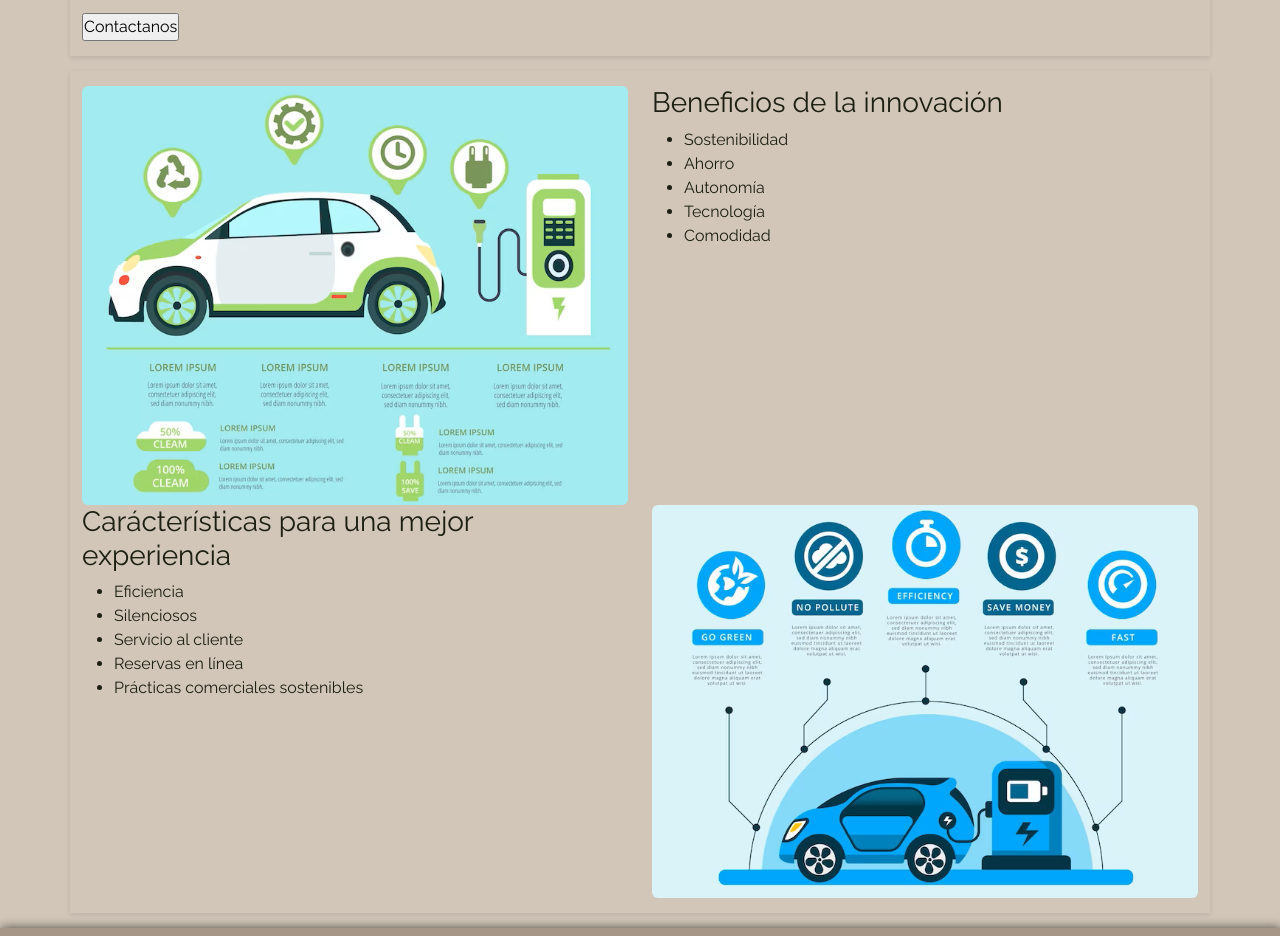
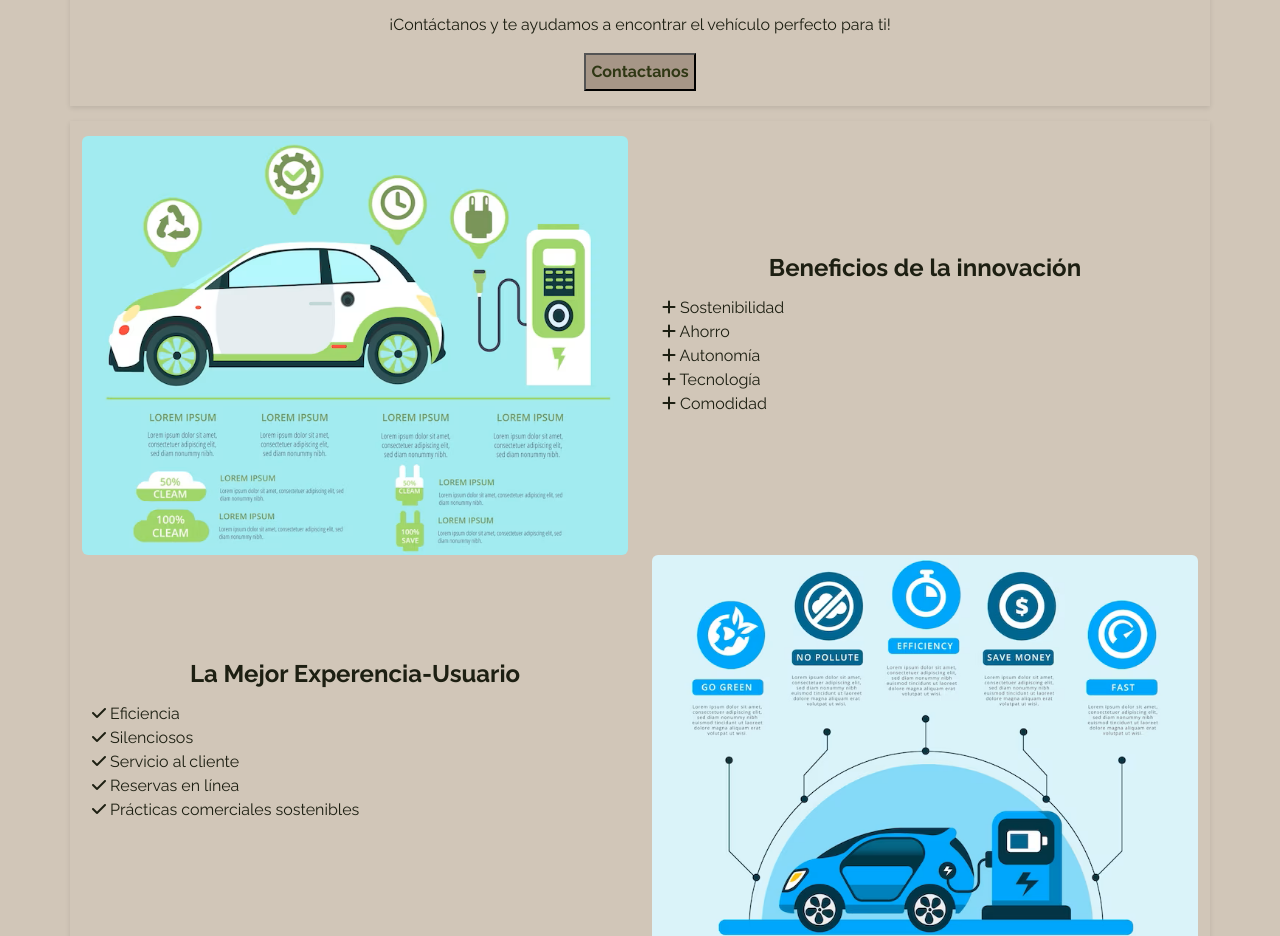
Before and after one commit to FranciscoCuminiLondero/PreEntrega3-CuminiLondero, a plain HTML site: page pages/about-us.html in a window 1280 px wide. Shown: the part 806-1742 px from the top of the page. Drawn offline with nearby package versions, Linux system fonts and the light colour scheme.

Commit message:
Le damos estilos a la página NOSOTROS

```diff
--- a/pages/about-us.html
+++ b/pages/about-us.html
@@ -54,20 +54,20 @@
     <!-- Start MAIN -->
     <main>
         <section class="container-md">
-            <article class="row">
+            <article class="about-us row">
                 <div class="col-12">
                     <img class="img-fluid float-start rounded-end" src="../img/images-about-us/hombre-alquilando-auto.png" alt="Hombre alquilando auto">
                 </div>
-                <div class="col">
+                <div class="col-12">
                     <p>
                         ElectricWheels es una empresa de alquiler de autos eléctricos comprometida con el medio ambiente y la movilidad sostenible. Nuestra misión es ayudar a reducir la huella de carbono y fomentar un estilo de vida más sostenible, ofreciendo una amplia variedad de modelos de autos eléctricos que se adaptan a las necesidades de cada cliente.
                     </p>
                 </div>
-                <div class="col-12">
+                <div class="contact col-12">
                     <p>
                         ¡Contáctanos y te ayudamos a encontrar el vehículo perfecto para ti!
                     </p>
-                    <input type="button" value="Contactanos">
+                    <a href="./contact.html"><input type="button" value="Contactanos"></a>
                 </div>
             </article>
         </section>
@@ -75,31 +75,31 @@
     <!-- End MAIN -->
 
     <!-- Star CHARACTERISTICS SECTION-->
-    <section class="container-sm">
-        <div class="row">
+    <section class="characteristics-section container-sm">
+        <div class="benefits row">
             <div class="col-6">
                 <img class="img-fluid rounded" src="../img/images-about-us/infografia-sobre-auto-electrico.png" alt="infografía sobre automóvil eléctrico">
             </div>
             <div class="col-6">
-                <h3>Beneficios de la innovación</h3>
+                <h4>Beneficios de la innovación</h4>
                 <ul>
-                    <li>Sostenibilidad</li>
-                    <li>Ahorro</li>
-                    <li>Autonomía</li>
-                    <li>Tecnología</li>
-                    <li>Comodidad</li>
+                    <li><i class="fa-solid fa-plus"></i> Sostenibilidad</li>
+                    <li><i class="fa-solid fa-plus"></i> Ahorro</li>
+                    <li><i class="fa-solid fa-plus"></i> Autonomía</li>
+                    <li><i class="fa-solid fa-plus"></i> Tecnología</li>
+                    <li><i class="fa-solid fa-plus"></i> Comodidad</li>
                 </ul>
             </div>
         </div>
-        <div class="row">
+        <div class="user-experience row">
             <div class="col-6">
-                <h3>Carácterísticas para una mejor experiencia</h3>
+                <h4>La Mejor Experencia-Usuario</h4>
                 <ul>
-                    <li>Eficiencia</li>
-                    <li>Silenciosos</li>
-                    <li>Servicio al cliente</li>
-                    <li>Reservas en línea</li>
-                    <li>Prácticas comerciales sostenibles</li>
+                    <li><i class="fa-solid fa-check"></i> Eficiencia</li>
+                    <li><i class="fa-solid fa-check"></i> Silenciosos</li>
+                    <li><i class="fa-solid fa-check"></i> Servicio al cliente</li>
+                    <li><i class="fa-solid fa-check"></i> Reservas en línea</li>
+                    <li><i class="fa-solid fa-check"></i> Prácticas comerciales sostenibles</li>
                 </ul>
             </div>
             <div class="col-6">
--- a/sass/main.scss
+++ b/sass/main.scss
@@ -82,6 +82,39 @@ section {
     }
 }
 
+
+/* MAIN - about-us */
+.about-us {
+    text-align: center;
+    p {
+        margin-top: 20px;
+    }
+    input {
+        background-color: $color-beaver;
+        color: $color-drabdarkbrown;
+        font-weight: 700;
+        padding: 5px;
+    }
+}
+
+/*CHARACTERISTICS SECTION - about-us*/
+
+.characteristics-section {
+    .benefits, .user-experience {
+        display: flex;
+        justify-content: center;
+        align-items: center;
+    }
+    h4 {
+        font-weight: 700;
+        text-align: center;
+    }
+    ul {
+        list-style: none;
+        padding: 5px 10px;
+    }
+}
+
 /* FOOTER */
 #footer {
     padding: 20px 0;
@@ -99,8 +132,9 @@ section {
         width: 100%;
         margin: 0;
         display: flex;
+        flex-direction: column;
         justify-content: space-between;
-        align-content: center;
+        align-items: center;
         .direction {
             display: flex;
             flex-direction: column;
```
Also changed, not shown: css/styles.css, 1 other file.
